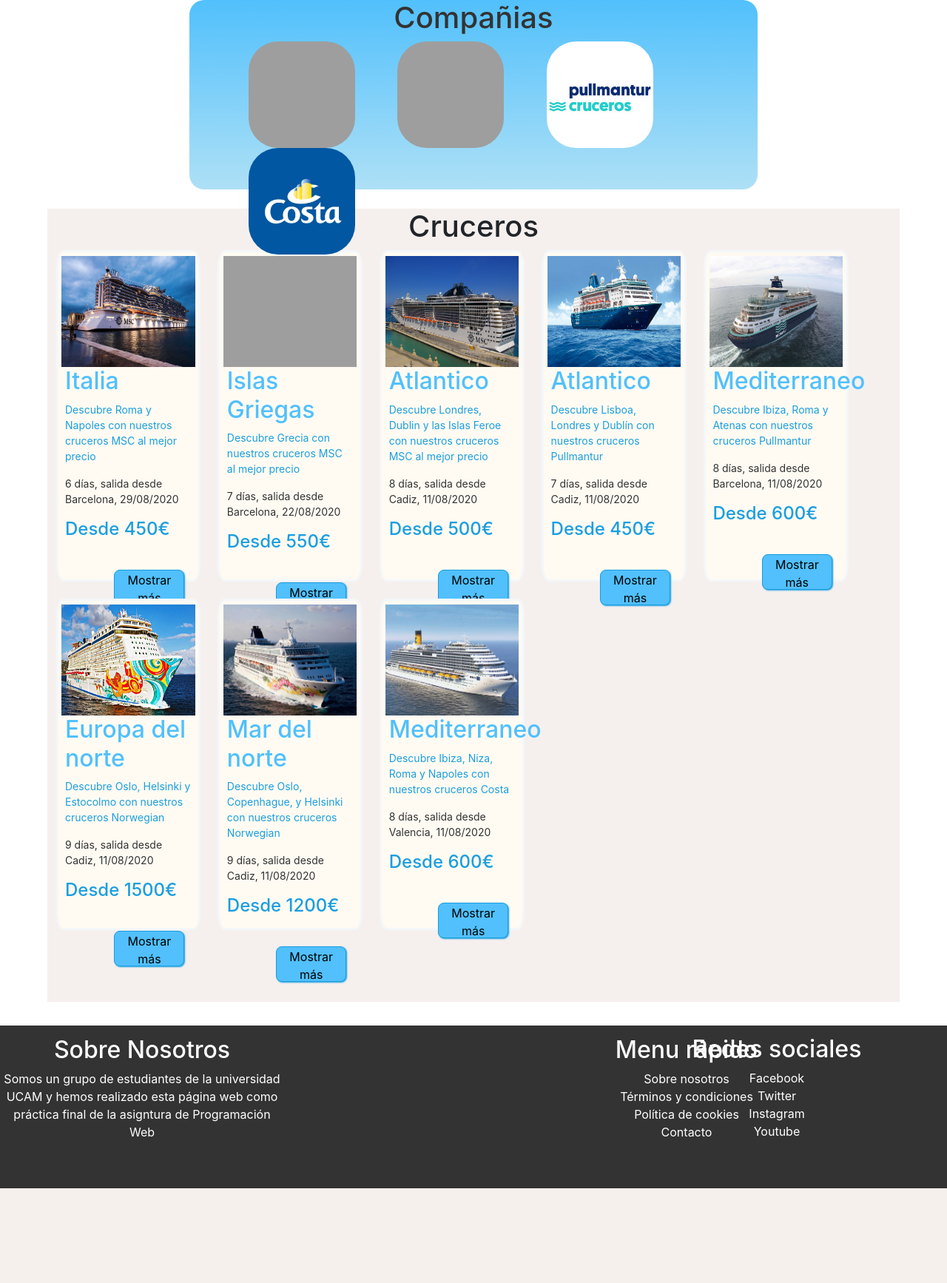
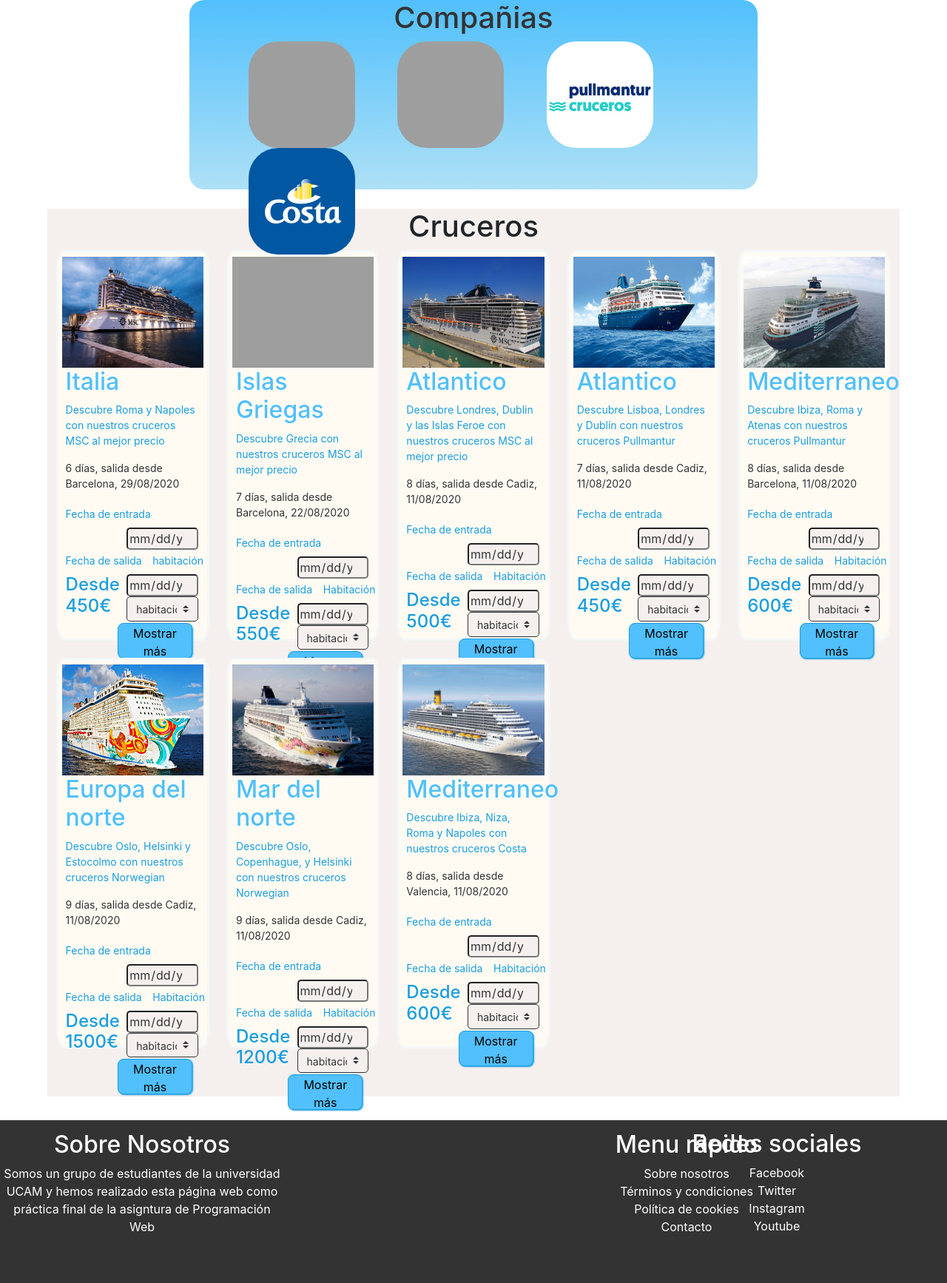
Before and after one commit to franr99/Pagina-Web-GoTravel, a PHP site: page /cruceros.html in a window 1280 px wide. Shown: the part 486-2220 px from the top of the page at 74% size. Before the commit the page ends 2092 px from the top, so only its background shows below. Run offline with PHP 8.4, Linux system fonts and the light colour scheme; grey boxes are pictures that could not be loaded.

Commit message:
cruceros update

```diff
--- a/Practica WEB/cruceros.html
+++ b/Practica WEB/cruceros.html
@@ -57,6 +57,18 @@
                     <h2>Italia</h2>
                     <p class="descripcion">Descubre Roma y Napoles con nuestros cruceros MSC al mejor precio</p>
                     <p class="duracion">6 días, salida desde Barcelona, 29/08/2020</p>
+
+                    <label class="datosreserva"> Fecha de entrada</label>
+                        <input id="fecha_ini" type="date" class="select-date">
+                        <label class="datosreserva"> Fecha de salida</label>
+                        <input id="fecha_fin" type="date" class="select-date">
+
+                        <label class="datosreserva"> habitación</label>
+                        <select id="compañia" class="custom-select">
+                            <option value="1">habitación doble</option>
+                            <option value="2">habitación triple</option>
+                            <option value="3">habitación familiar</option>
+                        </select>
                     <h4>Desde 450€</h4>
                     <a href="#"><button type="button" class="btnOferta"> Mostrar más</button></a>
 
@@ -68,6 +80,18 @@
                     <h2>Islas Griegas</h2>
                     <p class="descripcion">Descubre Grecia con nuestros cruceros MSC al mejor precio</p>
                     <p class="duracion">7 días, salida desde Barcelona, 22/08/2020</p>
+
+                    <label class="datosreserva"> Fecha de entrada</label>
+                        <input id="fecha_ini" type="date" class="select-date">
+                        <label class="datosreserva"> Fecha de salida</label>
+                        <input id="fecha_fin" type="date" class="select-date">
+
+                        <label class="datosreserva"> Habitación</label>
+                        <select id="compañia" class="custom-select">
+                            <option value="1">habitación doble</option>
+                            <option value="2">habitación triple</option>
+                            <option value="3">habitación familiar</option>
+                        </select>
                     <h4>Desde 550€</h4>
                     <a href="#"><button type="button" class="btnOferta"> Mostrar más</button></a>
 
@@ -79,6 +103,18 @@
                     <h2>Atlantico</h2>
                     <p class="descripcion">Descubre Londres, Dublin y las Islas Feroe con nuestros cruceros MSC al mejor precio</p>
                     <p class="duracion">8 días, salida desde Cadiz, 11/08/2020</p>
+
+                    <label class="datosreserva"> Fecha de entrada</label>
+                        <input id="fecha_ini" type="date" class="select-date">
+                        <label class="datosreserva"> Fecha de salida</label>
+                        <input id="fecha_fin" type="date" class="select-date">
+
+                        <label class="datosreserva"> Habitación</label>
+                        <select id="compañia" class="custom-select">
+                            <option value="1">habitación doble</option>
+                            <option value="2">habitación triple</option>
+                            <option value="3">habitación familiar</option>
+                        </select>
                     <h4>Desde 500€</h4>
                     <a href="#"><button type="button" class="btnOferta"> Mostrar más</button></a>
 
@@ -90,6 +126,18 @@
                     <h2>Atlantico</h2>
                     <p class="descripcion">Descubre Lisboa, Londres y Dublín con nuestros cruceros Pullmantur</p>
                     <p class="duracion">7 días, salida desde Cadiz, 11/08/2020</p>
+
+                    <label class="datosreserva"> Fecha de entrada</label>
+                        <input id="fecha_ini" type="date" class="select-date">
+                        <label class="datosreserva"> Fecha de salida</label>
+                        <input id="fecha_fin" type="date" class="select-date">
+
+                        <label class="datosreserva"> Habitación</label>
+                        <select id="compañia" class="custom-select">
+                            <option value="1">habitación doble</option>
+                            <option value="2">habitación triple</option>
+                            <option value="3">habitación familiar</option>
+                        </select>
                     <h4>Desde 450€</h4>
                     <a href="#"><button type="button" class="btnOferta"> Mostrar más</button></a>
 
@@ -101,6 +149,18 @@
                     <h2>Mediterraneo</h2>
                     <p class="descripcion">Descubre Ibiza, Roma y Atenas con nuestros cruceros Pullmantur</p>
                     <p class="duracion">8 días, salida desde Barcelona, 11/08/2020</p>
+
+                    <label class="datosreserva"> Fecha de entrada</label>
+                        <input id="fecha_ini" type="date" class="select-date">
+                        <label class="datosreserva"> Fecha de salida</label>
+                        <input id="fecha_fin" type="date" class="select-date">
+
+                        <label class="datosreserva"> Habitación</label>
+                        <select id="compañia" class="custom-select">
+                            <option value="1">habitación doble</option>
+                            <option value="2">habitación triple</option>
+                            <option value="3">habitación familiar</option>
+                        </select>
                     <h4>Desde 600€</h4>
                     <a href="#"><button type="button" class="btnOferta"> Mostrar más</button></a>
 
@@ -112,6 +172,18 @@
                     <h2>Europa del norte</h2>
                     <p class="descripcion">Descubre Oslo, Helsinki y Estocolmo con nuestros cruceros Norwegian</p>
                     <p class="duracion">9 días, salida desde Cadiz, 11/08/2020</p>
+
+                    <label class="datosreserva"> Fecha de entrada</label>
+                        <input id="fecha_ini" type="date" class="select-date">
+                        <label class="datosreserva"> Fecha de salida</label>
+                        <input id="fecha_fin" type="date" class="select-date">
+
+                        <label class="datosreserva"> Habitación</label>
+                        <select id="compañia" class="custom-select">
+                            <option value="1">habitación doble</option>
+                            <option value="2">habitación triple</option>
+                            <option value="3">habitación familiar</option>
+                        </select>
                     <h4>Desde 1500€</h4>
                     <a href="#"><button type="button" class="btnOferta"> Mostrar más</button></a>
 
@@ -123,6 +195,18 @@
                     <h2>Mar del norte</h2>
                     <p class="descripcion">Descubre Oslo, Copenhague, y Helsinki con nuestros cruceros Norwegian</p>
                     <p class="duracion">9 días, salida desde Cadiz, 11/08/2020</p>
+
+                    <label class="datosreserva"> Fecha de entrada</label>
+                        <input id="fecha_ini" type="date" class="select-date">
+                        <label class="datosreserva"> Fecha de salida</label>
+                        <input id="fecha_fin" type="date" class="select-date">
+
+                        <label class="datosreserva"> Habitación</label>
+                        <select id="compañia" class="custom-select">
+                            <option value="1">habitación doble</option>
+                            <option value="2">habitación triple</option>
+                            <option value="3">habitación familiar</option>
+                        </select>
                     <h4>Desde 1200€</h4>
                     <a href="#"><button type="button" class="btnOferta"> Mostrar más</button></a>
 
@@ -134,6 +218,18 @@
                     <h2>Mediterraneo</h2>
                     <p class="descripcion">Descubre Ibiza, Niza, Roma y Napoles con nuestros cruceros Costa</p>
                     <p class="duracion">8 días, salida desde Valencia, 11/08/2020</p>
+
+                    <label class="datosreserva"> Fecha de entrada</label>
+                        <input id="fecha_ini" type="date" class="select-date">
+                        <label class="datosreserva"> Fecha de salida</label>
+                        <input id="fecha_fin" type="date" class="select-date">
+
+                        <label class="datosreserva"> Habitación</label>
+                        <select id="compañia" class="custom-select">
+                            <option value="1">habitación doble</option>
+                            <option value="2">habitación triple</option>
+                            <option value="3">habitación familiar</option>
+                        </select>
                     <h4>Desde 600€</h4>
                     <a href="#"><button type="button" class="btnOferta"> Mostrar más</button></a>
 
--- a/Practica WEB/css/cruceros.css
+++ b/Practica WEB/css/cruceros.css
@@ -58,7 +58,7 @@ h1{
     margin-right: 5%;
     margin-bottom: auto;
     background-color: #F5F0EE;
-    height: 67em;
+    height: 75em;
 
 }
 
@@ -89,8 +89,8 @@ h1{
     margin-right: 1%;
     margin-bottom: 2%;
     background-color: #FFFBF3;
-    width: 17%;
-    height: 28rem;
+    width: 18%;
+    height: 33em;
     border: 3px solid #F4F7F9;
     border-radius: 5%;
     /*box-shadow: black 1px 1px 1px;*/
@@ -130,7 +130,7 @@ h1{
     border-radius: 8px !important;
     background-color: #51C0FC !important;
     margin-left: 40% !important;
-    margin-top: 2rem !important;
+    margin-top: 0 !important;
     margin-bottom: 2rem !important;
 
 }
@@ -191,3 +191,51 @@ h1{
     text-decoration: none;
     color: white;
 }
+
+.select-date{
+    width: 48% !important;
+    margin-left: 0 !important;
+    margin-right: 6% !important;
+    margin-top: 0 !important;
+    float: right !important;
+    border-radius: 2px !important;
+    color: #333 !important;
+    background-color: #F5F0EE !important;
+    box-shadow: none !important;
+    border-radius: 5px !important;
+}
+
+.select-date::-webkit-inner-spin-button,
+.select-date::-webkit-outer-spin-button{
+    -webkit-appearance: none;
+    margin: 0;
+}
+
+.select-date::-webkit-calendar-picker-indicator{
+    background: transparent !important;
+}
+
+.custom-select{
+    width: 48% !important;
+    height: 2.4em !important;
+    margin-left: 0;
+    margin-right: 6%;
+    float: right !important;
+    color: #333 !important;
+    font-size: 14px !important;
+    border: 1px solid #333 !important;
+    box-shadow: none !important;
+    border-radius: 5px !important;
+    background-color: #F5F0EE !important;
+}
+
+.custom-select option{
+    color: #000;
+}
+
+.datosreserva{
+    color: #1B9EDF;
+    font-size: 14px;
+    margin-left: 5%;
+    margin-top: 2%;
+}
```
